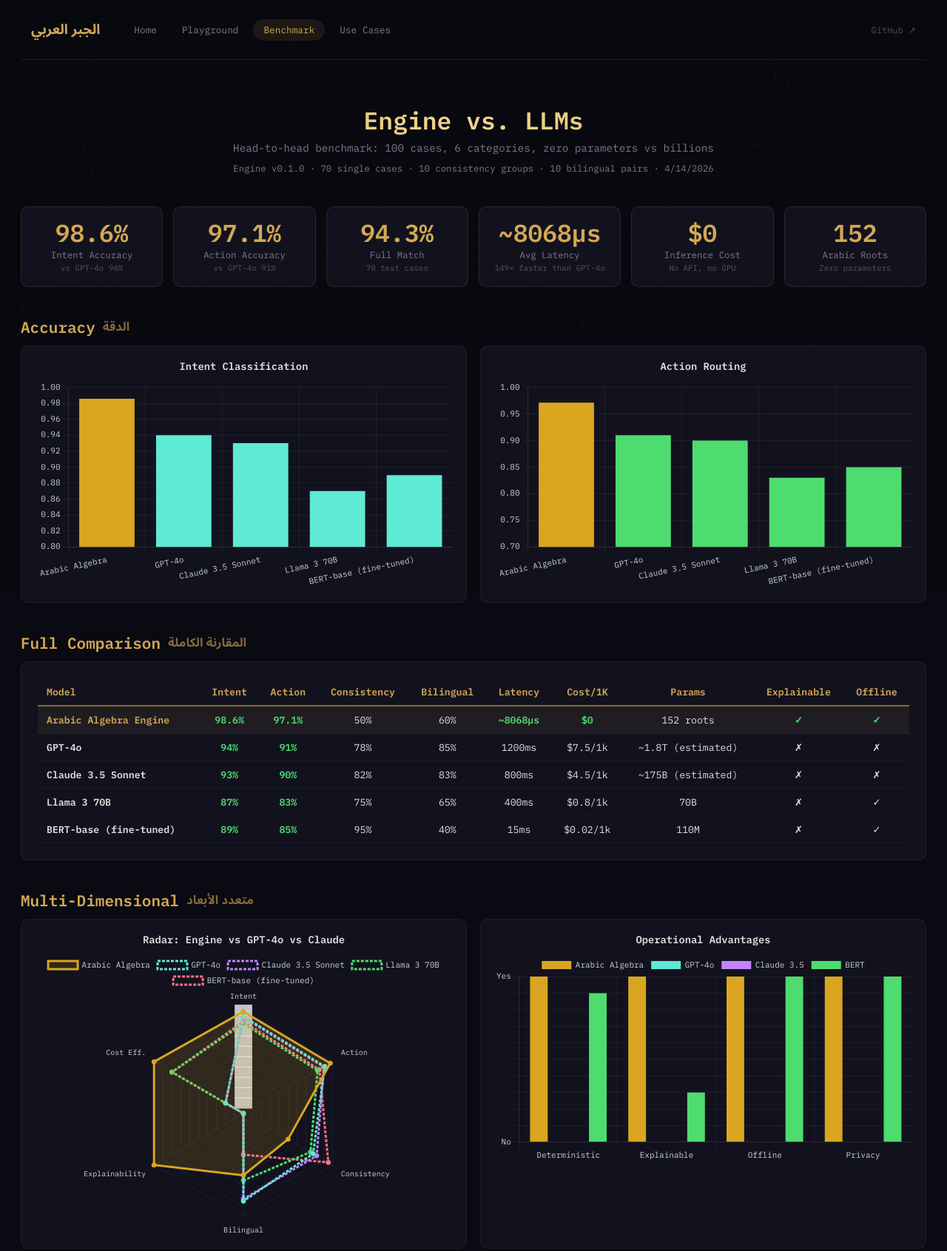
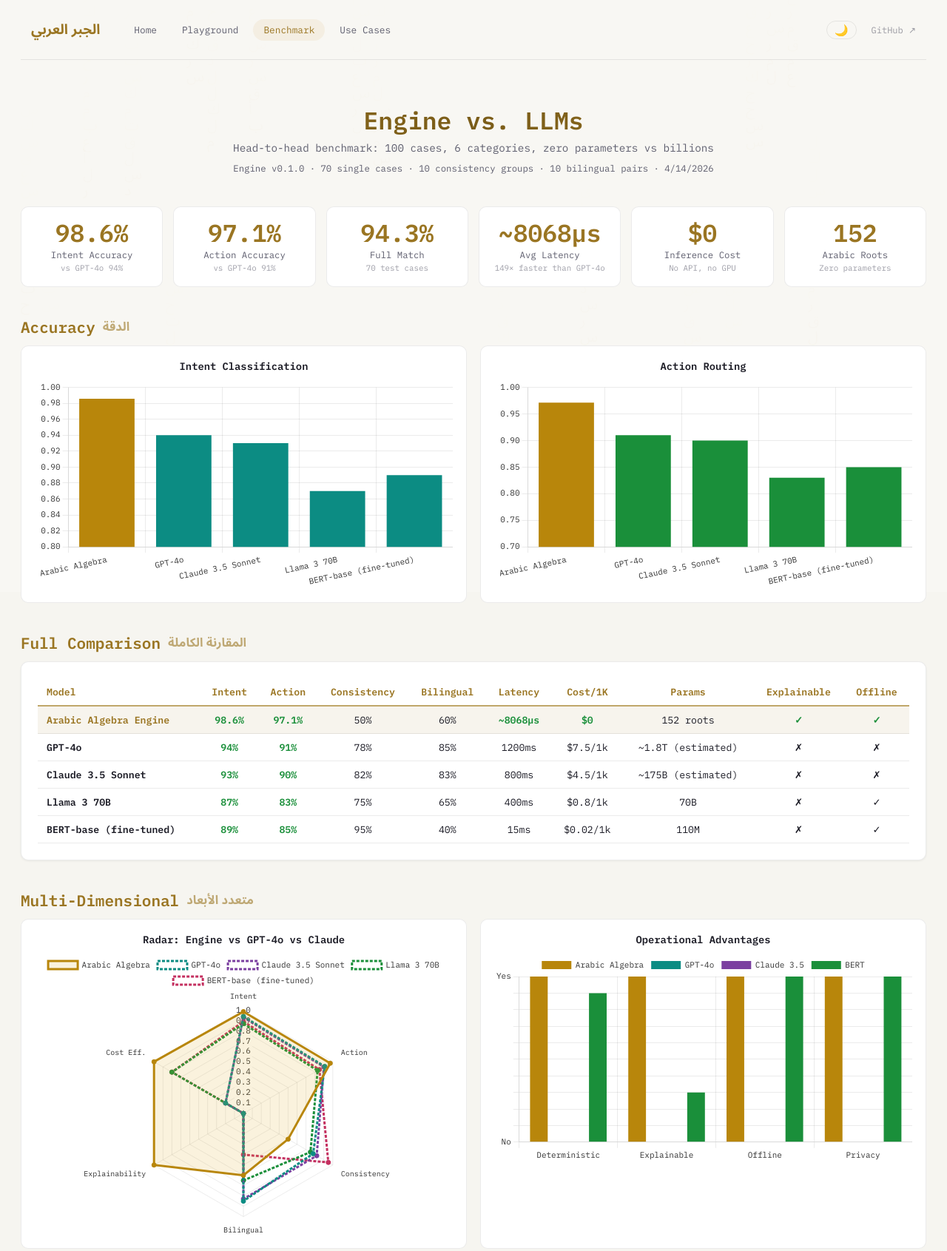
Before and after one commit to emadjumaah/aae, a website built with Vite: page web/benchmark.html in a window 1280 px wide. Shown: the top 1691 px of the page at 74% size. Built offline with nearby package versions, Linux system fonts and the light colour scheme.

Commit message:
feat: light/dark theme toggle with light default
- CSS custom properties for light (default) and dark themes
- Theme toggle button in nav (☀️/🌙), persisted via localStorage
- Canvas background animation reads theme-aware CSS vars
- Chart.js defaults adapt to current theme
- Replaced all hardcoded rgba() colors in HTML/TS with CSS variables
- Used color-mix() for transparent theme-aware tints

```diff
--- a/web/benchmark.html
+++ b/web/benchmark.html
@@ -9,7 +9,7 @@
   <style>
     .hero-stats { display: grid; grid-template-columns: repeat(auto-fit, minmax(170px,1fr)); gap: 14px; margin: 20px 0 32px; }
     .stat-card {
-      background: var(--bg2); border: 1px solid rgba(212,168,83,.14);
+      background: var(--bg2); border: 1px solid var(--border-subtle);
       border-radius: var(--radius); padding: 18px; text-align: center; transition: transform .2s, border-color .2s;
     }
     .stat-card:hover { transform: translateY(-2px); border-color: var(--gold); }
@@ -17,34 +17,34 @@
     .stat-label { color: var(--text-dim); font-size: .82rem; margin-top: 5px; }
     .stat-sub { color: var(--text-dim); font-size: .72rem; margin-top: 3px; opacity: .6; }
 
-    .chart-box { background: var(--bg2); border: 1px solid rgba(212,168,83,.08); border-radius: var(--radius); padding: 18px; }
+    .chart-box { background: var(--bg2); border: 1px solid var(--border-subtle); border-radius: var(--radius); padding: 18px; }
     .chart-box canvas { max-height: 380px; }
     .chart-label { font-size: .92rem; font-weight: 600; margin-bottom: 10px; text-align: center; }
 
     .comp-table { width: 100%; border-collapse: collapse; font-size: .88rem; }
     .comp-table th, .comp-table td { padding: 9px 12px; text-align: center; }
     .comp-table th { color: var(--gold); font-weight: 600; border-bottom: 2px solid var(--gold-dim); }
-    .comp-table td { border-bottom: 1px solid rgba(255,255,255,.04); }
-    .comp-table tr:hover td { background: rgba(212,168,83,.03); }
+    .comp-table td { border-bottom: 1px solid var(--border-subtle); }
+    .comp-table tr:hover td { background: color-mix(in srgb, var(--gold) 5%, transparent); }
     .comp-table .model-name { text-align: left; font-weight: 600; }
-    .comp-table .engine-row { background: rgba(212,168,83,.07); }
+    .comp-table .engine-row { background: color-mix(in srgb, var(--gold) 8%, transparent); }
     .comp-table .engine-row .model-name { color: var(--gold); }
     .win { color: var(--green); font-weight: 700; }
     .lose { color: var(--red); opacity: .7; }
 
     .case-filters { display: flex; gap: 6px; flex-wrap: wrap; margin-bottom: 14px; }
     .filter-btn {
-      padding: 5px 14px; border-radius: 18px; border: 1px solid rgba(212,168,83,.18);
+      padding: 5px 14px; border-radius: 18px; border: 1px solid var(--border-subtle);
       background: transparent; color: var(--text-dim); cursor: pointer; font-size: .83rem; font-family: inherit; transition: all .15s;
     }
-    .filter-btn:hover, .filter-btn.active { background: rgba(212,168,83,.12); color: var(--gold); border-color: var(--gold); }
+    .filter-btn:hover, .filter-btn.active { background: color-mix(in srgb, var(--gold) 12%, transparent); color: var(--gold); border-color: var(--gold); }
     .case-list { max-height: 480px; overflow-y: auto; }
     .case-item {
       display: grid; grid-template-columns: 70px 1fr 100px 80px;
       gap: 10px; align-items: center; padding: 9px 14px;
-      border-bottom: 1px solid rgba(255,255,255,.02); font-size: .83rem;
+      border-bottom: 1px solid var(--border-subtle); font-size: .83rem;
     }
-    .case-item:hover { background: rgba(212,168,83,.03); }
+    .case-item:hover { background: color-mix(in srgb, var(--gold) 5%, transparent); }
     .case-id { color: var(--cyan); font-weight: 600; }
     .case-badge { width: 20px; height: 20px; border-radius: 50%; display: inline-flex; align-items: center; justify-content: center; font-size: .65rem; font-weight: 700; }
     .case-badge.pass { background: rgba(78,220,111,.15); color: var(--green); }
--- a/web/src/benchmark.ts
+++ b/web/src/benchmark.ts
@@ -1,5 +1,5 @@
 import "./styles.css";
-import { initBackground, renderNav, esc } from "./shared";
+import { initBackground, renderNav, esc, isDark } from "./shared";
 import { run } from "./engine-bridge";
 
 import benchmarkResults from "../../benchmark/results.json";
@@ -8,6 +8,16 @@
 
 renderNav("nav", "benchmark");
 initBackground(document.getElementById("bg-canvas") as HTMLCanvasElement);
+
+// Apply Chart.js defaults based on current theme
+function applyChartTheme() {
+  const style = getComputedStyle(document.documentElement);
+  Chart.defaults.color = style.getPropertyValue('--chart-text').trim() || '#333';
+  Chart.defaults.borderColor = style.getPropertyValue('--chart-grid').trim() || 'rgba(0,0,0,.08)';
+  Chart.defaults.font.family = "'IBM Plex Mono', monospace";
+  Chart.defaults.font.size = 11;
+}
+applyChartTheme();
 
 // ─── types ──────────────────────────────────────────────────────────────────
 interface CaseResult {
@@ -58,20 +68,15 @@
 const bilingualParity =
   bilingual.filter((b) => b.parity).length / bilingual.length;
 
-// ─── Colors ─────────────────────────────────────────────────────────────────
-const GOLD = "#daa520";
-const CYAN = "#5eead4";
-const GREEN = "#4edc6f";
-const RED = "#f87171";
-const PURPLE = "#c084fc";
-const VIOLET = "#9f7aea";
-const ROSE = "#fb7185";
-const TEXT = "#c9d1d9";
-
-Chart.defaults.color = TEXT;
-Chart.defaults.borderColor = "rgba(255,255,255,.06)";
-Chart.defaults.font.family = "'IBM Plex Mono', monospace";
-Chart.defaults.font.size = 11;
+// ─── Colors (resolved at render time based on current theme) ────────────────
+const dark = isDark();
+const GOLD = dark ? '#daa520' : '#b8860b';
+const CYAN = dark ? '#5eead4' : '#0c8c83';
+const GREEN = dark ? '#4edc6f' : '#1a8f3a';
+const RED = dark ? '#f87171' : '#c43045';
+const PURPLE = dark ? '#c084fc' : '#7b3fa0';
+const VIOLET = dark ? '#9f7aea' : '#6b3fb0';
+const ROSE = dark ? '#fb7185' : '#c43060';
 
 // ─── Hero stats (id="hero-stats") ───────────────────────────────────────────
 {
@@ -467,7 +472,7 @@
     consistency
       .map((g) => {
         const ok = g.allConsistent && g.matchesExpected;
-        return `<div style="padding:8px 0;border-bottom:1px solid rgba(255,255,255,.04);">
+        return `<div style="padding:8px 0;border-bottom:1px solid var(--border-subtle);">
         <div style="display:flex;justify-content:space-between;align-items:center;">
           <strong style="color:var(--text)">${esc(g.id)}</strong>
           <span style="color:${ok ? GREEN : RED};font-size:.82rem;">${ok ? "✓ Consistent" : "✗ Diverged"}</span>
@@ -553,7 +558,7 @@
     bilingual
       .map((b) => {
         const ok = b.parity;
-        return `<div style="padding:8px 0;border-bottom:1px solid rgba(255,255,255,.04);display:grid;grid-template-columns:1fr 1fr 80px;gap:12px;align-items:center;">
+        return `<div style="padding:8px 0;border-bottom:1px solid var(--border-subtle);display:grid;grid-template-columns:1fr 1fr 80px;gap:12px;align-items:center;">
         <div>
           <div style="font-size:.72rem;color:var(--text-dim)">EN</div>
           <div style="font-size:.82rem;">${esc(b.english)}</div>
--- a/web/src/home.ts
+++ b/web/src/home.ts
@@ -14,7 +14,7 @@
   { v: '152', l: 'Arabic Roots', s: '15 semantic domains', c: 'var(--cyan)' },
 ];
 document.getElementById('hero-stats')!.innerHTML = stats.map(s => `
-  <div style="background:var(--bg2);border:1px solid rgba(212,168,83,.14);border-radius:var(--radius);padding:18px;text-align:center;">
+  <div style="background:var(--bg2);border:1px solid var(--border-subtle);border-radius:var(--radius);padding:18px;text-align:center;">
     <div style="font-size:2.2rem;font-weight:800;color:${s.c};">${s.v}</div>
     <div style="color:var(--text-dim);font-size:.82rem;margin-top:5px;">${s.l}</div>
     <div style="color:var(--text-dim);font-size:.72rem;margin-top:3px;opacity:.6;">${s.s}</div>
--- a/web/src/playground.ts
+++ b/web/src/playground.ts
@@ -119,7 +119,7 @@
           <div><div style="font-size:.7rem;color:var(--text-dim);text-transform:uppercase;margin-bottom:4px;">English</div><div>${esc(ex.inputEn)}</div></div>
           <div><div style="font-size:.7rem;color:var(--text-dim);text-transform:uppercase;margin-bottom:4px;">العربية</div><div style="font-family:var(--font-ar);direction:rtl;text-align:right;font-size:1.1rem;">${esc(ex.inputAr)}</div></div>
         </div>
-        <div style="margin-top:8px;display:inline-block;background:rgba(78,220,111,.08);color:var(--green);font-size:.7rem;padding:2px 10px;border-radius:12px;">→ Same AlgebraToken from both languages</div>
+        <div style="margin-top:8px;display:inline-block;background:color-mix(in srgb,var(--green) 10%,transparent);color:var(--green);font-size:.7rem;padding:2px 10px;border-radius:12px;">→ Same AlgebraToken from both languages</div>
       </div>
       <div class="pipeline-arrow">↓</div>
       <div class="card">
--- a/web/src/shared.ts
+++ b/web/src/shared.ts
@@ -6,6 +6,36 @@
   d.textContent = String(s);
   return d.innerHTML;
 }
+
+/* ─── Theme ──────────────────────────────────────────────────────────────── */
+
+function getTheme(): 'light' | 'dark' {
+  const stored = localStorage.getItem('aae-theme');
+  if (stored === 'dark' || stored === 'light') return stored;
+  return 'light'; // light default
+}
+
+export function initTheme() {
+  const theme = getTheme();
+  document.documentElement.setAttribute('data-theme', theme === 'dark' ? 'dark' : '');
+  if (theme !== 'dark') document.documentElement.removeAttribute('data-theme');
+  else document.documentElement.setAttribute('data-theme', 'dark');
+}
+
+function toggleTheme() {
+  const current = getTheme();
+  const next = current === 'dark' ? 'light' : 'dark';
+  localStorage.setItem('aae-theme', next);
+  if (next === 'dark') document.documentElement.setAttribute('data-theme', 'dark');
+  else document.documentElement.removeAttribute('data-theme');
+  // Notify listeners (e.g. Chart.js re-color)
+  window.dispatchEvent(new CustomEvent('theme-changed', { detail: next }));
+}
+
+export function isDark(): boolean { return getTheme() === 'dark'; }
+
+// Apply theme immediately (before DOMContentLoaded) to avoid flash
+initTheme();
 
 /** Animated Arabic letter background on a canvas */
 export function initBackground(canvas: HTMLCanvasElement) {
@@ -21,9 +51,12 @@
     for (let i = 0; i < n; i++) cols.push(Math.random() * H);
   }
   function draw() {
-    ctx.fillStyle = 'rgba(10,10,18,0.06)';
+    const style = getComputedStyle(document.documentElement);
+    const fadeColor = style.getPropertyValue('--canvas-fade').trim() || 'rgba(246,245,240,0.06)';
+    const letterColor = style.getPropertyValue('--canvas-letter').trim() || 'rgba(154,117,34,.07)';
+    ctx.fillStyle = fadeColor;
     ctx.fillRect(0, 0, W, H);
-    ctx.fillStyle = 'rgba(212,168,83,0.12)';
+    ctx.fillStyle = letterColor;
     ctx.font = '20px "Noto Sans Arabic",sans-serif';
     for (let i = 0; i < cols.length; i++) {
       const ch = letters[Math.floor(Math.random() * letters.length)];
@@ -48,12 +81,19 @@
     { href: 'benchmark.html', label: 'Benchmark', id: 'benchmark' },
     { href: 'usecases.html', label: 'Use Cases', id: 'usecases' },
   ];
+  const dark = isDark();
   el.innerHTML = `
     <a href="index.html" class="logo">الجبر العربي</a>
     ${pages.map(p => `<a href="${p.href}" class="${p.id === activePage ? 'active' : ''}">${p.label}</a>`).join('')}
     <span class="spacer"></span>
-    <a href="https://github.com" class="gh-link" target="_blank">GitHub ↗</a>
+    <button class="theme-toggle" id="theme-toggle" title="Toggle light/dark" aria-label="Toggle theme">${dark ? '☀️' : '🌙'}</button>
+    <a href="https://github.com/emadjumaah/aae" class="gh-link" target="_blank">GitHub ↗</a>
   `;
+  document.getElementById('theme-toggle')!.addEventListener('click', () => {
+    toggleTheme();
+    // Update button icon
+    document.getElementById('theme-toggle')!.textContent = isDark() ? '☀️' : '🌙';
+  });
 }
 
 export function confColor(conf: number): string {
--- a/web/src/styles.css
+++ b/web/src/styles.css
@@ -4,15 +4,37 @@
 
 *, *::before, *::after { box-sizing: border-box; margin: 0; padding: 0; }
 
+/* ─── Light theme (default) ─────────────────────────────────────────────── */
 :root {
+  --bg: #f6f5f0; --bg2: #ffffff; --bg3: #eae8e1; --bg4: #d6d3cb;
+  --gold: #9a7522; --gold-dim: #c0a76a;
+  --cyan: #0c8c83; --magenta: #9b2fa8; --green: #1a8f3a;
+  --red: #c43045; --blue: #3568cc; --purple: #7b3fa0; --orange: #c17820;
+  --text: #1a1a24; --text-dim: #5e5e6e;
+  --border-subtle: rgba(0,0,0,.08);
+  --shadow-card: 0 1px 3px rgba(0,0,0,.06);
+  --chart-grid: rgba(0,0,0,.08);
+  --chart-text: #333;
+  --canvas-letter: rgba(154,117,34,.07);
+  --canvas-fade: rgba(246,245,240,0.06);
+  --radius: 10px;
+  --font: "IBM Plex Mono", "SF Mono", monospace;
+  --font-ar: "Noto Sans Arabic", sans-serif;
+}
+
+/* ─── Dark theme ────────────────────────────────────────────────────────── */
+[data-theme="dark"] {
   --bg: #0a0a12; --bg2: #12121e; --bg3: #1a1a2e; --bg4: #222240;
   --gold: #d4a853; --gold-dim: #8a6d2b;
   --cyan: #4ecdc4; --magenta: #c44ecf; --green: #4edc6f;
   --red: #e74c5e; --blue: #5b8def; --purple: #9b59b6; --orange: #f0a040;
   --text: #e0e0e0; --text-dim: #7a7a8e;
-  --radius: 10px;
-  --font: "IBM Plex Mono", "SF Mono", monospace;
-  --font-ar: "Noto Sans Arabic", sans-serif;
+  --border-subtle: rgba(255,255,255,.06);
+  --shadow-card: none;
+  --chart-grid: rgba(255,255,255,.06);
+  --chart-text: #c9d1d9;
+  --canvas-letter: rgba(212,168,83,.12);
+  --canvas-fade: rgba(10,10,18,0.06);
 }
 
 html { font-size: 15px; scroll-behavior: smooth; }
@@ -21,13 +43,14 @@
   background: var(--bg); color: var(--text);
   min-height: 100vh; overflow-x: hidden;
 }
-::selection { background: var(--gold); color: var(--bg); }
+::selection { background: var(--gold); color: #fff; }
 
 /* ─── Canvas background ─────────────────────────────────────────────────── */
 #bg-canvas {
   position: fixed; top: 0; left: 0; width: 100%; height: 100%;
-  z-index: 0; opacity: .2; pointer-events: none;
+  z-index: 0; opacity: .25; pointer-events: none;
 }
+[data-theme="dark"] #bg-canvas { opacity: .2; }
 
 /* ─── Layout ────────────────────────────────────────────────────────────── */
 .app { position: relative; z-index: 1; max-width: 1300px; margin: 0 auto; padding: 0 28px 60px; }
@@ -35,7 +58,7 @@
 /* ─── Top nav ───────────────────────────────────────────────────────────── */
 .topnav {
   display: flex; align-items: center; gap: 6px;
-  padding: 14px 0; border-bottom: 1px solid rgba(212,168,83,.12);
+  padding: 14px 0; border-bottom: 1px solid var(--border-subtle);
   margin-bottom: 28px; flex-wrap: wrap;
 }
 .topnav .logo {
@@ -55,19 +78,26 @@
 }
 .topnav .gh-link:hover { opacity: 1; }
 
+/* ─── Theme toggle ──────────────────────────────────────────────────────── */
+.theme-toggle {
+  background: none; border: 1px solid var(--border-subtle); border-radius: 20px;
+  color: var(--text-dim); cursor: pointer; font-size: 1rem; padding: 4px 10px;
+  transition: all .2s; line-height: 1;
+}
+.theme-toggle:hover { color: var(--gold); border-color: var(--gold); }
+
 /* ─── Page header ───────────────────────────────────────────────────────── */
 .page-header { text-align: center; padding: 32px 0 24px; }
 .page-header h1 {
   font-size: 2.2rem; font-weight: 700;
-  background: linear-gradient(135deg, var(--gold), #f0d78c, var(--gold));
-  -webkit-background-clip: text; -webkit-text-fill-color: transparent; background-clip: text;
 }
 .page-header .subtitle { color: var(--text-dim); font-size: .95rem; margin-top: 6px; }
 
 /* ─── Cards ─────────────────────────────────────────────────────────────── */
 .card {
-  background: var(--bg2); border: 1px solid rgba(212,168,83,.1);
+  background: var(--bg2); border: 1px solid var(--border-subtle);
   border-radius: var(--radius); padding: 22px; margin-bottom: 18px;
+  box-shadow: var(--shadow-card);
 }
 .card h3 {
   font-size: .8rem; text-transform: uppercase; letter-spacing: 1px;
@@ -112,14 +142,14 @@
 
 /* ─── Confidence ────────────────────────────────────────────────────────── */
 .confidence { display: flex; align-items: center; gap: 8px; margin-top: 4px; }
-.confidence-bar { flex: 0 0 120px; height: 6px; background: var(--bg); border-radius: 3px; overflow: hidden; }
+.confidence-bar { flex: 0 0 120px; height: 6px; background: var(--bg3); border-radius: 3px; overflow: hidden; }
 .confidence-fill { height: 100%; border-radius: 3px; transition: width .3s; }
 .confidence-pct { font-size: .8rem; font-weight: 600; }
 
 /* ─── Explanation ───────────────────────────────────────────────────────── */
 .explanation {
   font-size: .82rem; line-height: 1.8; color: var(--text-dim);
-  white-space: pre-line; background: var(--bg); border-radius: 6px; padding: 12px 16px;
+  white-space: pre-line; background: var(--bg3); border-radius: 6px; padding: 12px 16px;
 }
 
 /* ─── Badge ─────────────────────────────────────────────────────────────── */
@@ -144,6 +174,16 @@
 ::-webkit-scrollbar-track { background: transparent; }
 ::-webkit-scrollbar-thumb { background: var(--bg4); border-radius: 3px; }
 
+/* ─── Light-mode overrides for page-level styles ────────────────────────── */
+:root .page-header h1 {
+  background: linear-gradient(135deg, var(--gold), #7a5c18, var(--gold));
+  -webkit-background-clip: text; -webkit-text-fill-color: transparent; background-clip: text;
+}
+[data-theme="dark"] .page-header h1 {
+  background: linear-gradient(135deg, var(--gold), #f0d78c, var(--gold));
+  -webkit-background-clip: text; -webkit-text-fill-color: transparent; background-clip: text;
+}
+
 /* ─── Responsive ────────────────────────────────────────────────────────── */
 @media (max-width: 800px) {
   .grid-2, .grid-3 { grid-template-columns: 1fr; }
```
Also changed, not shown: web/playground.html (+7 -7 lines), web/usecases.html (+2 -2 lines).
